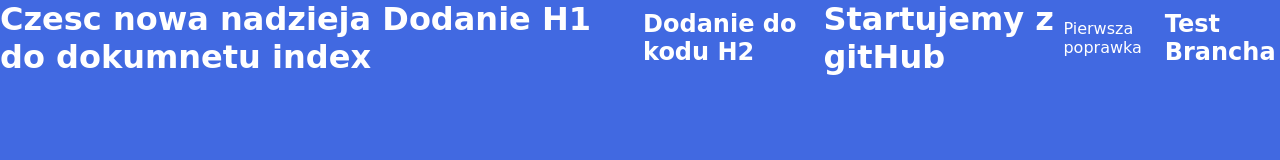
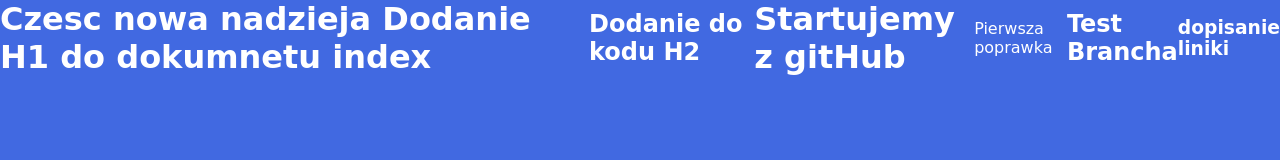
Before and after one commit to KubasKrzysztof/Test_GitHub, a plain HTML site: page index.html in a window 1280 px wide. Drawn offline with Linux system fonts and the light colour scheme.

Commit message:
wirte line

```diff
--- a/index.html
+++ b/index.html
@@ -15,6 +15,7 @@
     <h1>Startujemy z gitHub</h1>
     <p>Pierwsza poprawka</p>
     <h2>Test Brancha</h2>
+    <h3>dopisanie liniki</h3>
 </body>
 
 </html>
```
